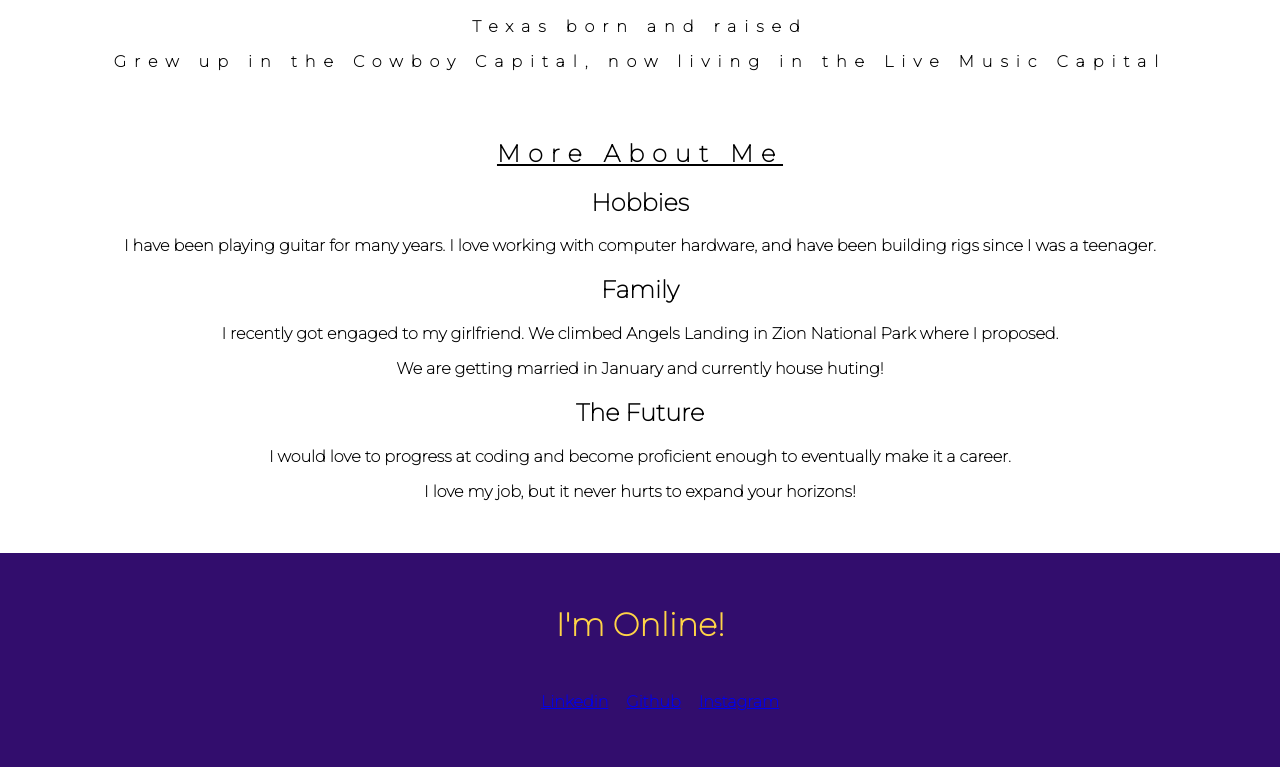
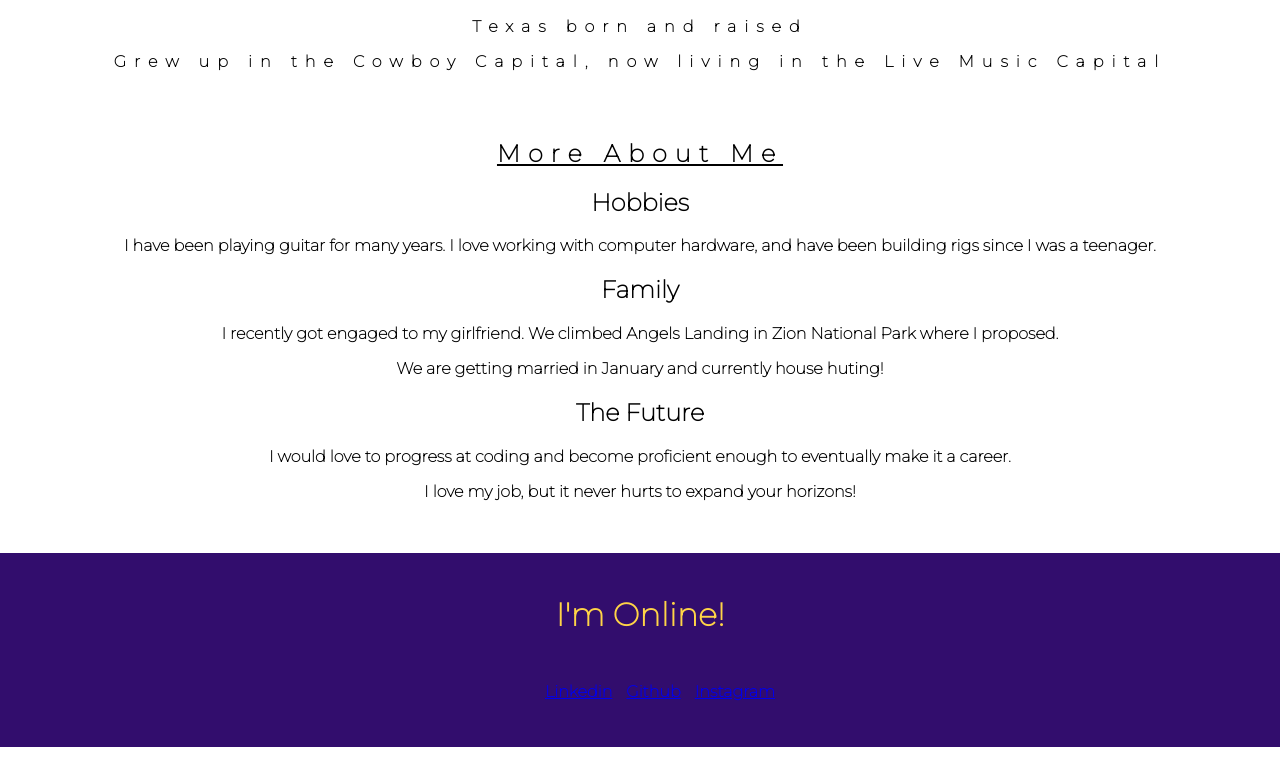
Before and after one commit to Cullenfields/ACA_web101_Cullen_Fields, a plain HTML site: page aboutpage.html in a window 1280 px wide. Shown: the part 695-1462 px from the top of the page. Drawn offline with Linux system fonts and the light colour scheme.

Commit message:
footer formatting

```diff
--- a/aboutstyle.css
+++ b/aboutstyle.css
@@ -48,8 +48,8 @@ body {
 }
 
 .footer{
-  margin: 40 px 0;
-  padding: 20px;
+  margin: 20 px 0;
+  padding: 10px;
   text-align: center;
   background-color: #320D6D;
   font-family: 'Montserrat', sans-serif;
@@ -59,7 +59,7 @@ body {
 }
 .media > li {
   display: inline-block;
-  margin: 0 5px;
+  margin: 0 3px;
 }
 
 .links{
```
Also changed, not shown: aboutpage.html (+1 -0 lines).
